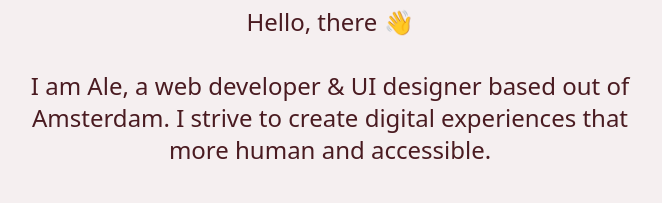
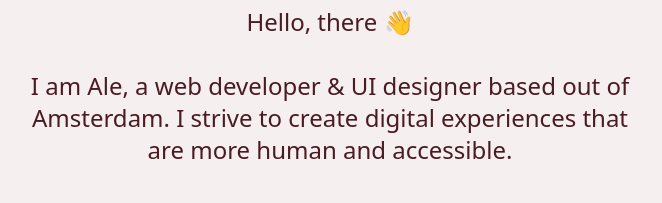
Before and after one commit to cherryale/portfolio, a Nuxt app: page / in a window 1280 px wide. Shown: the part 316-519 px from the top of the page, without its empty margins (310-972 px from the left). Built offline with nearby package versions, Linux system fonts and the light colour scheme.

Commit message:
update text

```diff
--- a/app/pages/index.vue
+++ b/app/pages/index.vue
@@ -24,7 +24,7 @@ definePageMeta({
       <br />
       <p>
         I am Ale, a web developer & UI designer based out of Amsterdam. I strive
-        to create digital experiences that more human and accessible.
+        to create digital experiences that are more human and accessible.
       </p>
       <br />
       <p>
```
